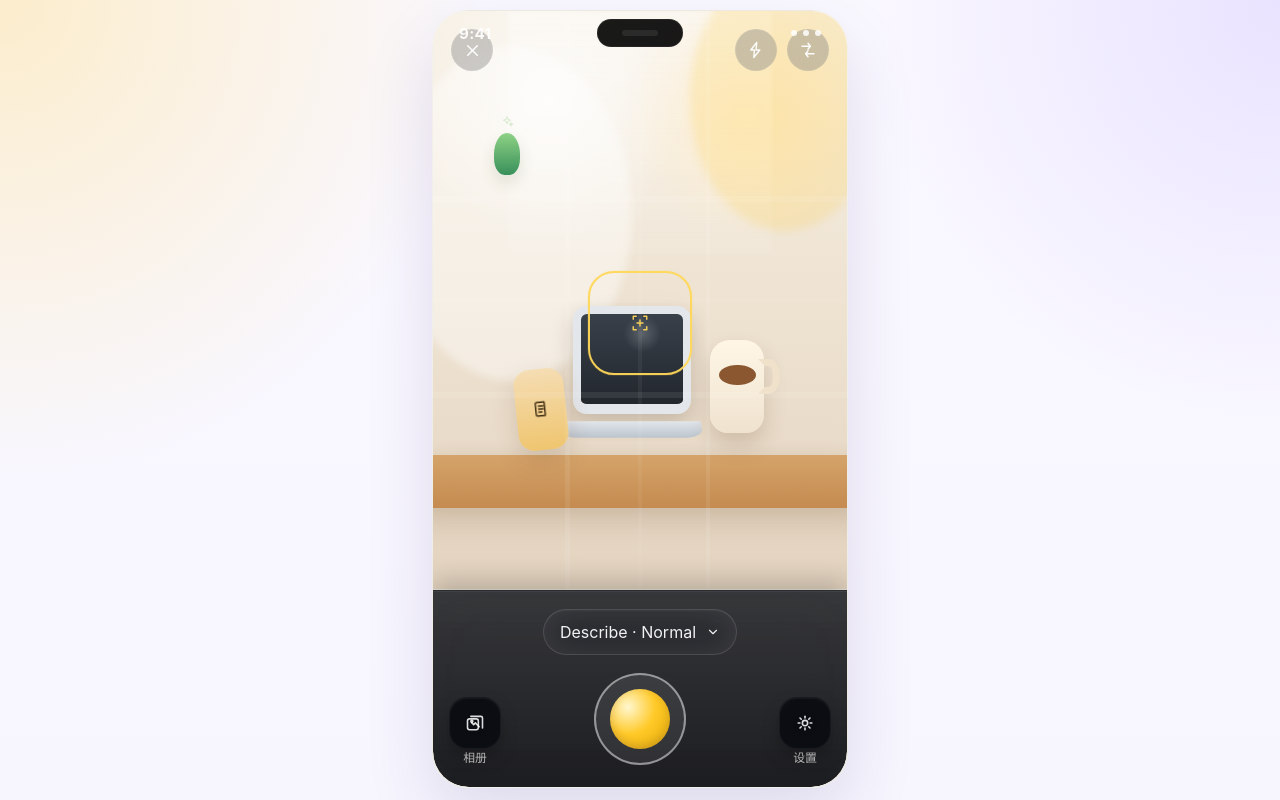
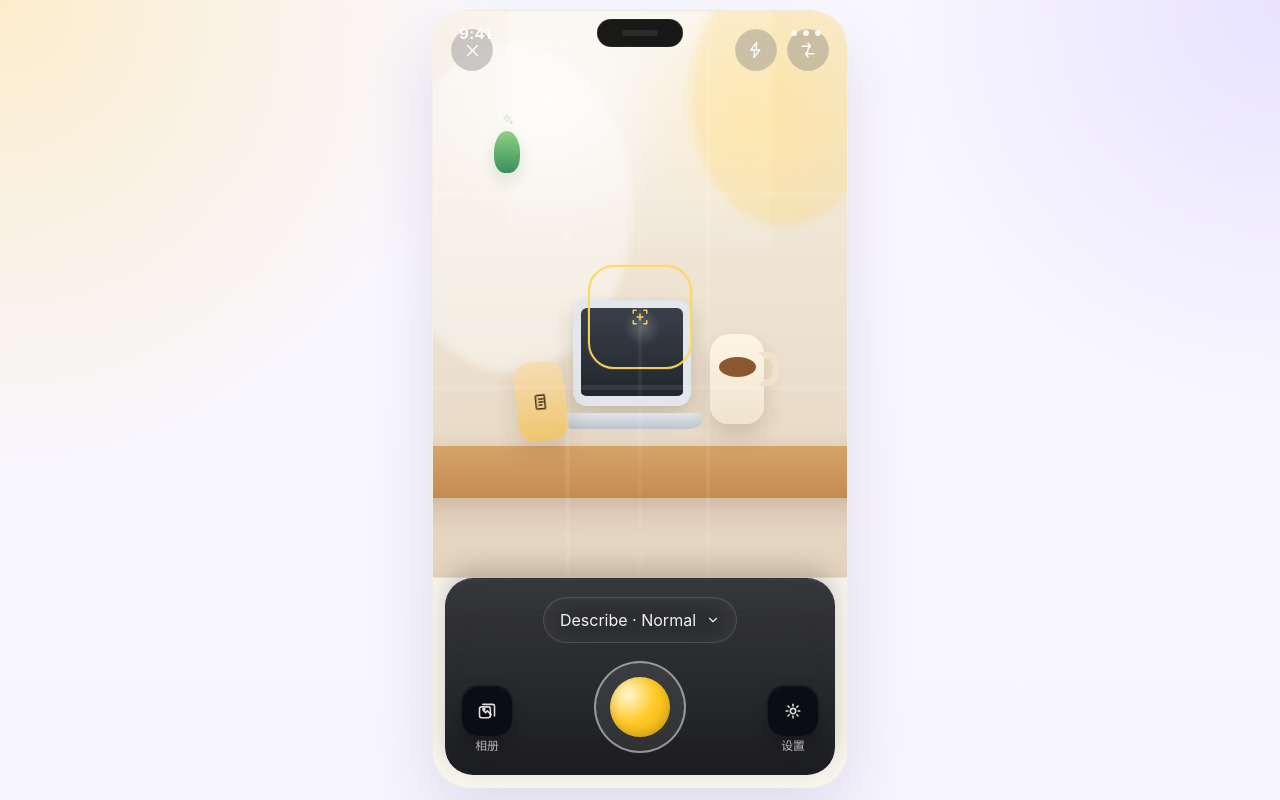
Before and after one commit to okkknight/snapspeak, a React (Vite) app: page / in a window 1280 px wide. Built offline with nearby package versions, Linux system fonts and the light colour scheme.

Commit message:
fix: round camera tray corners

```diff
--- a/src/styles.css
+++ b/src/styles.css
@@ -137,7 +137,8 @@ button {
 }
 
 .mobile-screen--camera .camera-bottom-bar {
-  border-radius: 0 0 36px 36px;
+  margin: 0 12px 12px;
+  border-radius: 28px;
 }
 
 .mobile-screen--result .captured-photo-preview {
@@ -545,6 +546,7 @@ button {
   display: grid;
   gap: 18px;
   border-top: 1px solid rgba(255, 255, 255, 0.07);
+  overflow: hidden;
   backdrop-filter: blur(26px) saturate(130%);
   -webkit-backdrop-filter: blur(26px) saturate(130%);
   box-shadow:
```
